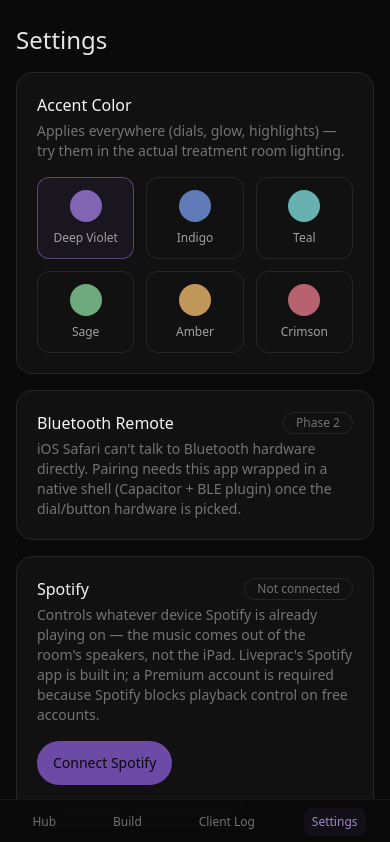
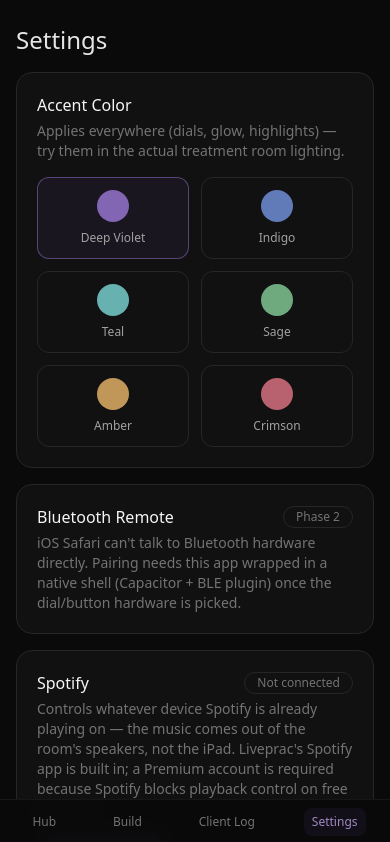
Before and after one commit to nitsua895/Liveprac, a React (Vite) app: page /settings in a window 390 px wide. Shown: the top 842 px of the page. Built offline with nearby package versions, Linux system fonts and the light colour scheme.

Commit message:
Make Settings.tsx responsive across devices

```diff
--- a/src/screens/Settings.tsx
+++ b/src/screens/Settings.tsx
@@ -13,7 +13,7 @@ function IntegrationCard({
 }) {
   return (
     <div className="rounded-2xl border border-neutral-800 bg-neutral-900/60 p-5">
-      <div className="mb-1 flex items-center justify-between">
+      <div className="mb-1 flex flex-wrap items-center justify-between gap-2">
         <p className="text-neutral-100">{title}</p>
         <span className="rounded-full border border-neutral-800 px-3 py-0.5 text-xs text-neutral-500">
           {status}
@@ -33,7 +33,7 @@ function AccentPicker() {
       <p className="mb-4 text-sm text-neutral-500">
         Applies everywhere (dials, glow, highlights) — try them in the actual treatment room lighting.
       </p>
-      <div className="grid grid-cols-3 gap-3">
+      <div className="grid grid-cols-2 gap-3 sm:grid-cols-3">
         {ACCENT_THEMES.map((theme) => (
           <button
             key={theme.value}
@@ -72,7 +72,7 @@ function SpotifyCard() {
 
   return (
     <div className="rounded-2xl border border-neutral-800 bg-neutral-900/60 p-5">
-      <div className="mb-1 flex items-center justify-between">
+      <div className="mb-1 flex flex-wrap items-center justify-between gap-2">
         <p className="text-neutral-100">Spotify</p>
         <span className="rounded-full border border-neutral-800 px-3 py-0.5 text-xs text-neutral-500">
           {connected ? 'Connected' : 'Not connected'}
```
